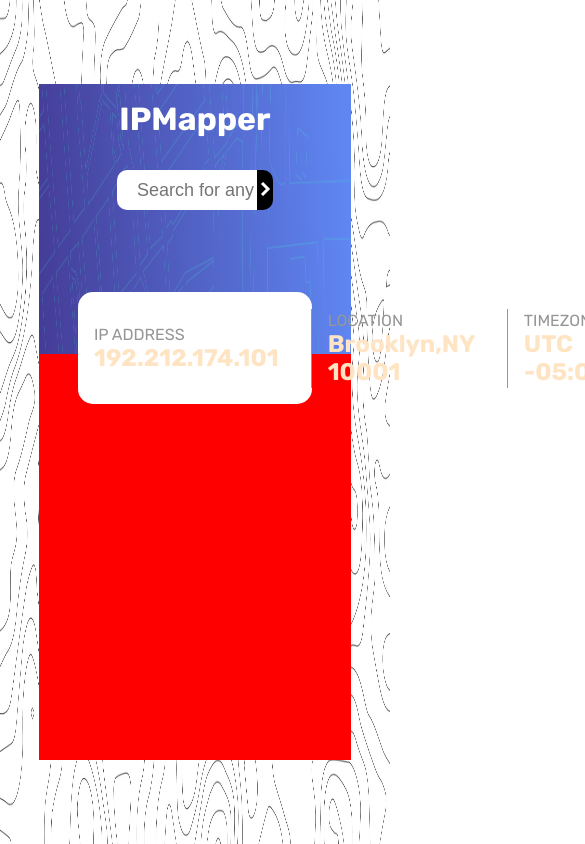
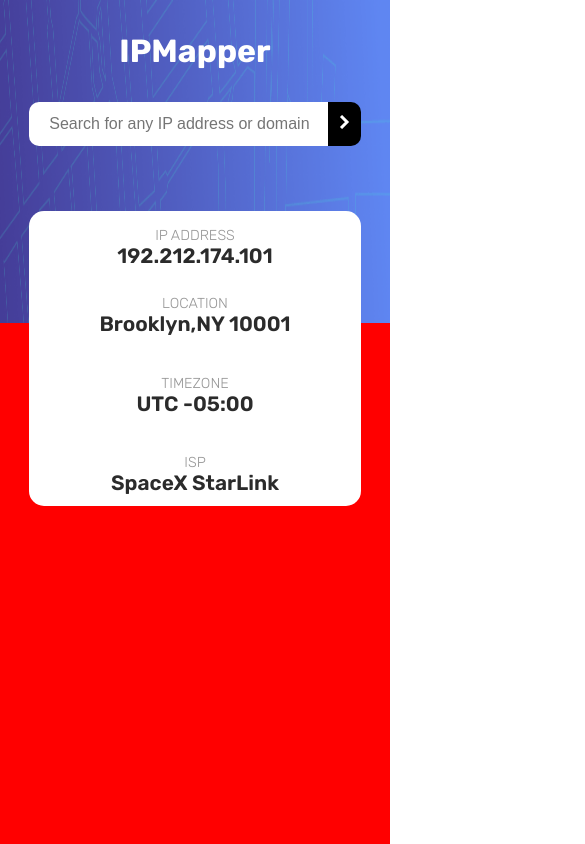
Before and after one commit to DagiH22/IPMapper, a React (Vite) app: page / in a window 390 px wide. Shown: the top 844 px of the page, 585 px wide, since content can reach past the window. Built offline with nearby package versions, Linux system fonts and the light colour scheme.

Commit message:
switched to full page layout and made it resonsive for mobile devices

```diff
--- a/src/App.jsx
+++ b/src/App.jsx
@@ -11,8 +11,8 @@
         <div className='nonMap'>
           <h1>IPMapper</h1>
           <SearchInput/>
+        </div>
           <InfoCard/>
-        </div>
         <MapArea></MapArea>
       </div>
     </>
--- a/src/index.css
+++ b/src/index.css
@@ -11,8 +11,5 @@
     width: 100vw;
     color: hsl(0, 0%, 17%);
     font-family: "Rubik", sans-serif;
-    background: url(./assets/images/pattern.jpg);
-    background-repeat: no-repeat;
-    background-size: 100% 100%;
 
 }
--- a/src/styles/App.css
+++ b/src/styles/App.css
@@ -1,11 +1,10 @@
 .container{
-    width: 80vw;
-    height: 80vh;
+    width: 100vw;
+    height: 100vh;
     display: flex;
     flex-direction: column;
     align-items: center;
     background-image: url('../assets/images/pattern-bg-desktop.png');
-    /* background-size: auto 50px; */
     background-size: 100% 40%;
     background-repeat: no-repeat;
 }
@@ -17,8 +16,16 @@
     flex-direction: column;
     align-items: center;
     gap: 2em;
-    padding-top: 1em;
+    padding-top: 2em;
 }
 h1{
     color: white;
 }
+@media (min-width: 760px) and (max-width: 1025px){
+  .container{
+    background-size: 100% 30%;
+  }
+  .nonMap{
+    height: 30%;
+  }
+}
--- a/src/styles/infoCard.css
+++ b/src/styles/infoCard.css
@@ -1,15 +1,14 @@
 .infoContainer{
     width: 75%;
     display: flex;
-    position: absolute;/*make this absolute  */
+    position: absolute;
     z-index: 100;
-    bottom: -50px;
-    justify-content: space-between;
+    top: 30%;
+    justify-content: space-around;
     align-items: center;
     background-color: white;
     border-radius: 15px;
-    height: 7rem;
-    color: bisque;
+    height: 17%;
 }
 h4{
     font-weight: 400;
@@ -21,16 +20,70 @@
     font-size: 1.5rem;
 }
 .infoContainer > *:not(:first-child){
-    border-left: 1px solid hsl(0, 0%, 59%);
-}
-.infoContainer > div{
     padding-left: 1rem;
     height: 70%;
     display: flex;
     flex-direction: column;
     justify-content: center;
     flex-wrap: wrap;
+    border-left: 1px solid hsl(0, 0%, 59%);
 }
-.infoContainer:last-child p{
-   padding-right: 2rem;
+@media (min-width: 760px) and (max-width: 1025px){
+    .infoContainer{
+        top: 23%;
+    }
+    .infoContainer > * {
+        padding-left: 1rem;
+        margin: 0;
+    }
+  }
+@media (min-width: 601px) and (max-width: 900px){
+    .infoContainer{
+        width: 85%;
+    }
+    .infoContainer > * {
+        padding-left: 1rem;
+        margin: 0;
+    }
+    h4{
+        font-weight: 300;
+        font-size: .9rem;
+    }
+    p{
+        font-weight: 600;
+        font-size: 1.3rem;
+    }
 }
+@media (max-width: 600px) {
+    .infoContainer{
+        gap: 1rem;
+        flex-direction: column;
+        height: fit-content;
+        justify-content: center;
+        align-items: center;
+        height: 35%;
+        width: 85%;
+        top: 25%;
+        padding-top: 1rem;
+
+    }
+    .infoContainer > *:not(:first-child) {
+        border-left: none;
+        padding: 0;
+        margin: 0;
+    }
+    .infoContainer > *{
+        display: flex;
+        flex-direction: column;
+        justify-content: center;
+        align-items: center;
+    }
+    h4{
+        font-weight: 300;
+        font-size: .9rem;
+    }
+    p{
+        font-weight: 600;
+        font-size: 1.3rem;
+    }
+}
--- a/src/styles/mapArea.css
+++ b/src/styles/mapArea.css
@@ -1,7 +1,12 @@
 .map{
     width: 100%;
-    height: 60%;
+    height: 65%;
     background-color: red;
     justify-self: flex-end;
     align-self: flex-end;
 }
+@media (min-width: 760px) and (max-width: 1025px){
+    .map{
+        height: 70%;
+    }
+  }
--- a/src/styles/searchInput.css
+++ b/src/styles/searchInput.css
@@ -1,6 +1,8 @@
 .searchBar{
-    width: 50%;
-    height: 2.5rem;
+    width: 40%;
+    height: 20%;
+    max-height: 3.5rem;
+    min-height: 18px;
     display: flex;
 }
 .searchInput{
@@ -28,4 +30,27 @@
     border-radius: 0 10px 10px 0;
     background-color: black;
     cursor: pointer;
+    transition: background-color 200ms ease;
 }
+.goBtn:hover{
+    background-color: hsl(0, 0%, 17%);
+}
+@media (min-width: 760px) and (max-width: 1025px){
+    .searchBar{
+        width: 60%;
+    }
+  }
+@media (min-width: 601px) and (max-width: 900px){
+    .searchBar{
+        width: 70%;
+    }
+}
+@media (max-width: 600px) {
+    .searchBar{
+        width: 85%;
+        height: 15%;
+    }
+    #ipInput{
+        font-size: 100%;
+    }
+}
```
